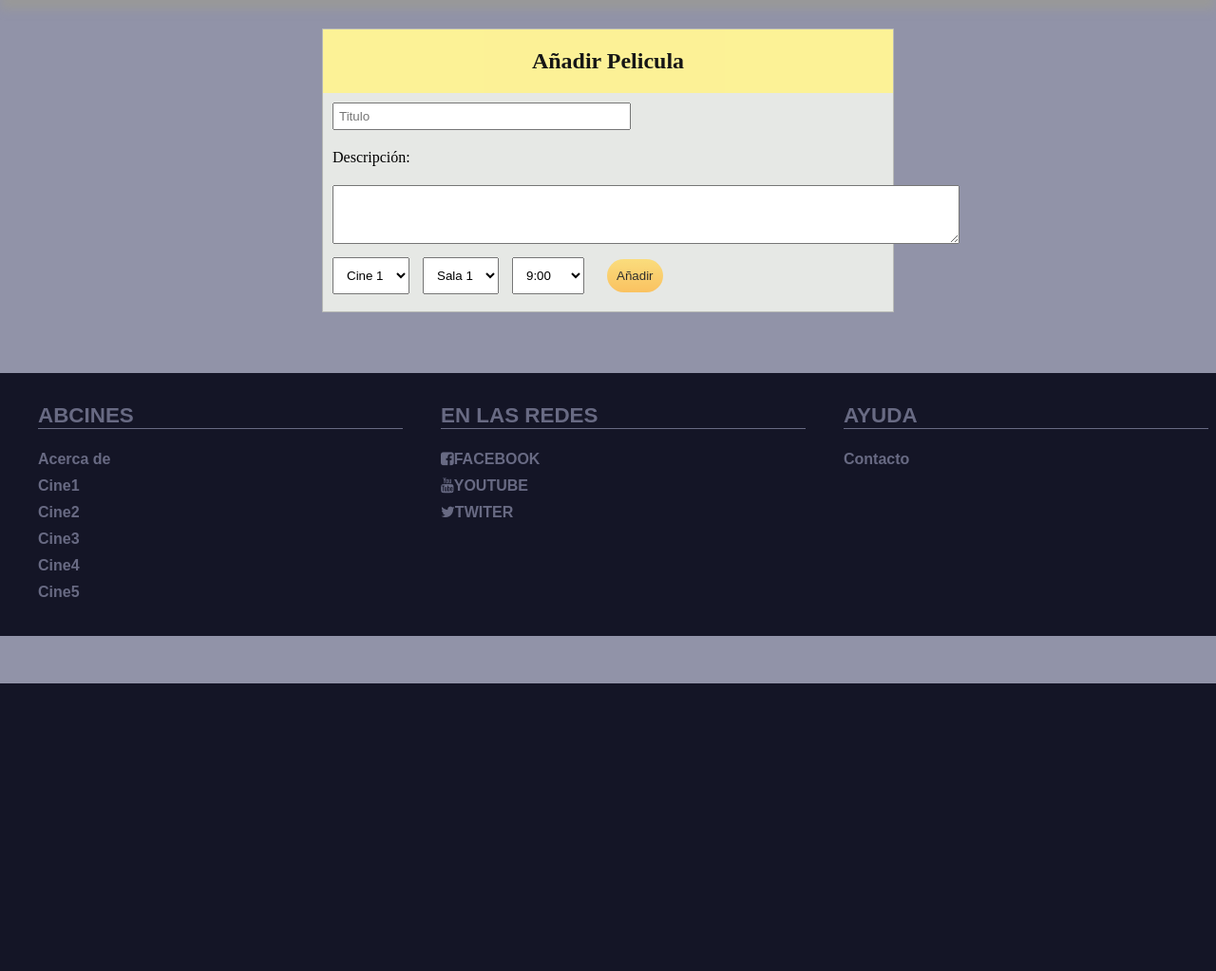
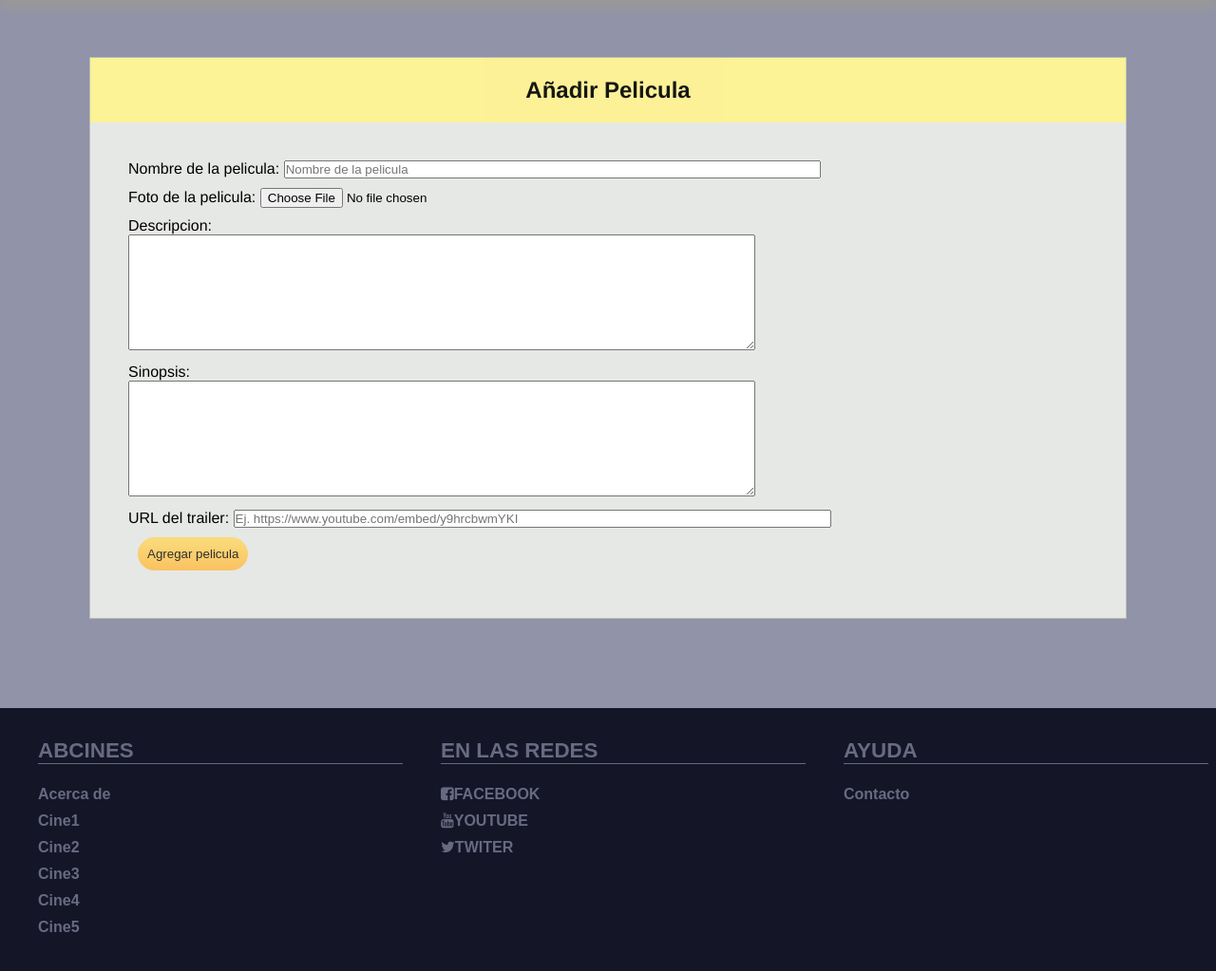
Before and after one commit to elielr01/ABCine, a PHP site: page /ABCine-master/add-pelicula.php in a window 1280 px wide. Shown: the part 80-1103 px from the top of the page at 95% size. Before the commit the page ends 800 px from the top, so only its background shows below. Run offline with PHP 8.4, Linux system fonts and the light colour scheme.

Commit message:
semi agregar peli

```diff
--- a/add-pelicula.php
+++ b/add-pelicula.php
@@ -1,33 +1,14 @@
 <?php
-
 require_once __DIR__.'/includes/config.php';
-
 ?>
 <!DOCTYPE html>
 <html>
   <head>
-    <title>ABCINE</title>
-
-
+  <title>ABCINE</title>
 	<link rel="stylesheet" href="<?php echo CSS_PATH; ?>/admin/estilo-añadir.css">
-    <meta charset="utf-8" />
-
-     <script language ="javascript">
-
-    	function mgs(){
-
-    		alert("Pelicula registrada.")
-
-    	}
-
-    </script>
-
-
-    <link rel="stylesheet" href="<?php echo CSS_PATH; ?>/footerHeader/estilo.css">
+  <meta charset="utf-8" />
+  <link rel="stylesheet" href="<?php echo CSS_PATH; ?>/footerHeader/estilo.css">
   </head>
-
-
-
 	<body>
     <?php
 		$app->doInclude('comun/header.php');
@@ -35,6 +16,21 @@ require_once __DIR__.'/includes/config.php';
 
 		<article id=main>
 
+      <div class="main-container">
+
+        <h2 class ="form-titulo">Añadir Pelicula</h2>
+
+        <div class="form-container">
+          <?php
+            $formAddPeli = new \es\ucm\fdi\aw\FormularioAgregarPeli();
+            $formAddPeli->gestiona();
+          ?>
+        </div>
+
+
+      </div>
+
+      <!--
 			<form class="form-registro"  action="index.html" onsubmit="mgs()">
 
 				<h2 class ="form-titulo">Añadir Pelicula</h2>
@@ -77,7 +73,7 @@ require_once __DIR__.'/includes/config.php';
 
 			</form>
 
-
+    -->
 		</article>
 
     <?php
--- a/css/admin/estilo-añadir.css
+++ b/css/admin/estilo-añadir.css
@@ -1,34 +1,52 @@
+.main-container {
+	/*background-color: #f6f5f2;
+
+	font-family:"HCo Gotham SSm",Helvetica,Arial,sans-serif;
+
+	border-color: black;
+	border-style: solid;
+
+	margin: 30px;*/
+	margin: 30px;
+	font-family:"HCo Gotham SSm",Helvetica,Arial,sans-serif;
+	background-color: #e6e8e5;
+	border: 1px solid rgba(0,0,0,0.2);
+}
+
+.form-container {
+	margin: 20px;
+	padding: 10px;
+}
+
+.form-container p{
+	margin: 10px;
+}
 
 
 
+/*-------------------------------------------*/
 .form-titulo{
-
 	text-align: center;
 }
 
 .form-registro{
-
 	width: 98%;
 	max-width: 600px;
 	margin: auto;
 	background: #e6e8e5;
 	border: 1px solid rgba(0,0,0,0.2);
-
 }
 
 .form-titulo{
-
 	opacity: 0.90;
 	margin-top:0;
 	background: #fff38e;
 	padding: 20px;
 	text-align: center;
 	font-weight: 100px;
-
 }
 
 .sel{
-
 	padding:10px;
 	position:botton;
 }
@@ -38,20 +56,16 @@
 }
 
 .desc{
-
 	margin-top:10px;
 	margin-bottom:10px;
 	margin-left:10px;
-
 }
 
 .sel{
-
 	margin-left:10px;
 }
 
 #titulo{
-
 	margin-top:10px;
 	margin-bottom:10px;
 	margin-left:10px;
@@ -59,12 +73,10 @@
 }
 
 .in100{
-
 	width: 50%;
 }
 
 input[type="submit"]{
-
 	background: linear-gradient(#FFDA63, #FFB940);
 	border: 0;
 	color: black;
@@ -74,24 +86,18 @@ input[type="submit"]{
 	padding:10px;
 	margin-left:20px;
 	margin-bottom:20px;
-
 }
 
 input[type="submit"]:hover{
-
 	opacity: 1;
 }
 
 input[type="submit"]:active{
-
 	transform: scale(0.95);
 }
 
 @media (max-width:1303px){
 	nav{
 		margin-left:-500%;
-
-
 	}
-
 }
--- /dev/null
+++ b/includes/FormularioAgregarPeli.php
@@ -0,0 +1,98 @@
+<?php
+namespace es\ucm\fdi\aw;
+
+class FormularioAgregarPeli extends Form {
+	public function __construct() {
+    parent::__construct('formBaneo');
+  }
+
+	protected function generaCamposFormulario ($datos) {
+	$username='';
+
+    $camposFormulario="
+    <form action='' method='post'>
+      <p>Nombre de la pelicula: <input type='text' name='nombre_peli'  placeholder='Nombre de la pelicula' size='68'/></p>
+      <p>Foto de la pelicula: <input type='file' name='fileToUpload' id='fileToUpload'></p>
+      <p>
+        Descripcion:<br>
+        <textarea name='descripcion_peli' rows='8' cols='80'></textarea>
+      </p>
+      <p>
+        Sinopsis:<br>
+        <textarea name='sinopsis_peli' rows='8' cols='80'></textarea>
+      </p>
+      <p>URL del trailer: <input type='url' name='url_youtube' placeholder='Ej. https://www.youtube.com/embed/y9hrcbwmYKI' size='76'></p>
+      <input type='submit' value='Agregar pelicula'>
+    </form>
+    ";
+    return $camposFormulario;
+  }
+
+
+  protected function procesaFormulario($datos){
+
+    $result = array();
+    $dir = getcwd();
+
+    $target_dir = $dir . "/IMG/";
+    $target_file = $target_dir . basename($_FILES["fileToUpload"]['name']);
+    $uploadOk = 1;
+    $imageFileType = pathinfo($target_file,PATHINFO_EXTENSION);
+    // Check if image file is a actual image or fake image
+
+    echo $_FILES["fileToUpload"]['name'];
+    if(isset($_POST["submit"])) {
+        $check = getimagesize($_FILES["fileToUpload"]["tmp_name"]);
+        if($check !== false) {
+            echo "File is an image - " . $check["mime"] . ".";
+            $uploadOk = 1;
+        } else {
+            echo "File is not an image.";
+            $uploadOk = 0;
+        }
+    }
+    // Check if file already exists
+    if (file_exists($target_file)) {
+        unlink($target_file);
+        $uploadOk = 1;
+    }
+    // Check file size
+    if ($_FILES["fileToUpload"]["size"] > 500000) {
+        echo "Sorry, your file is too large.";
+        $uploadOk = 0;
+    }
+    // Allow certain file formats
+    if($imageFileType != "jpg" && $imageFileType != "png" && $imageFileType != "jpeg"
+    && $imageFileType != "gif" ) {
+        echo "Sorry, only JPG, JPEG, PNG & GIF files are allowed.";
+        $uploadOk = 0;
+    }
+    // Check if $uploadOk is set to 0 by an error
+    if ($uploadOk == 0) {
+        echo "Sorry, your file was not uploaded.";
+    // if everything is ok, try to upload file
+    } else {
+        if (move_uploaded_file($_FILES["fileToUpload"]["tmp_name"], $target_file)) {
+            echo "The file ". basename( $_FILES["fileToUpload"]["name"]). " has been uploaded.";
+            $app = App::getSingleton();
+            $conn = $app->conexionBd();
+
+
+            $query = "INSERT INTO pelicula('comun', 'descripcion', 'nombre', 'nombreFoto', 'preestreno', 'sinopsis', 'urlyoutube')
+                      VALUES(0,'". $datos['descripcion_peli'] ."', '". $datos['nombre_peli'] ."', '". $_FILES["fileToUpload"]["name"] . "', 0, '". $datos['sinopsis_peli'] ."', '". $datos['url_youtube'] ."')" ;
+
+            if ($conn->query($query) === TRUE) {
+            echo "Record updated successfully";
+            } else {
+            echo "Error inserting error " . $conn->error;
+            }
+
+        } else {
+            echo "Sorry, there was an error uploading your file.";
+        }
+    }
+    return $result;
+
+	}
+}
+?>
```
